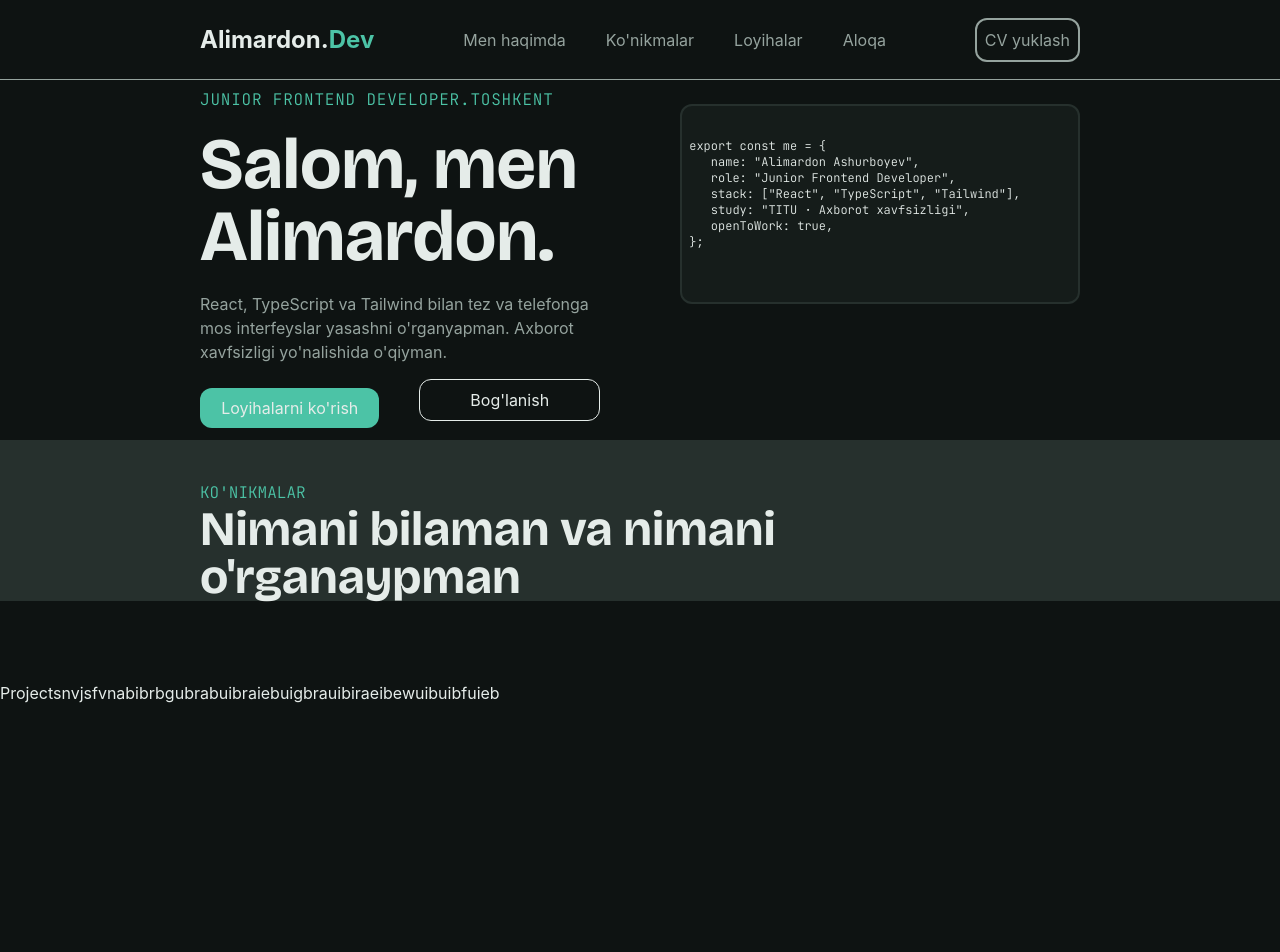
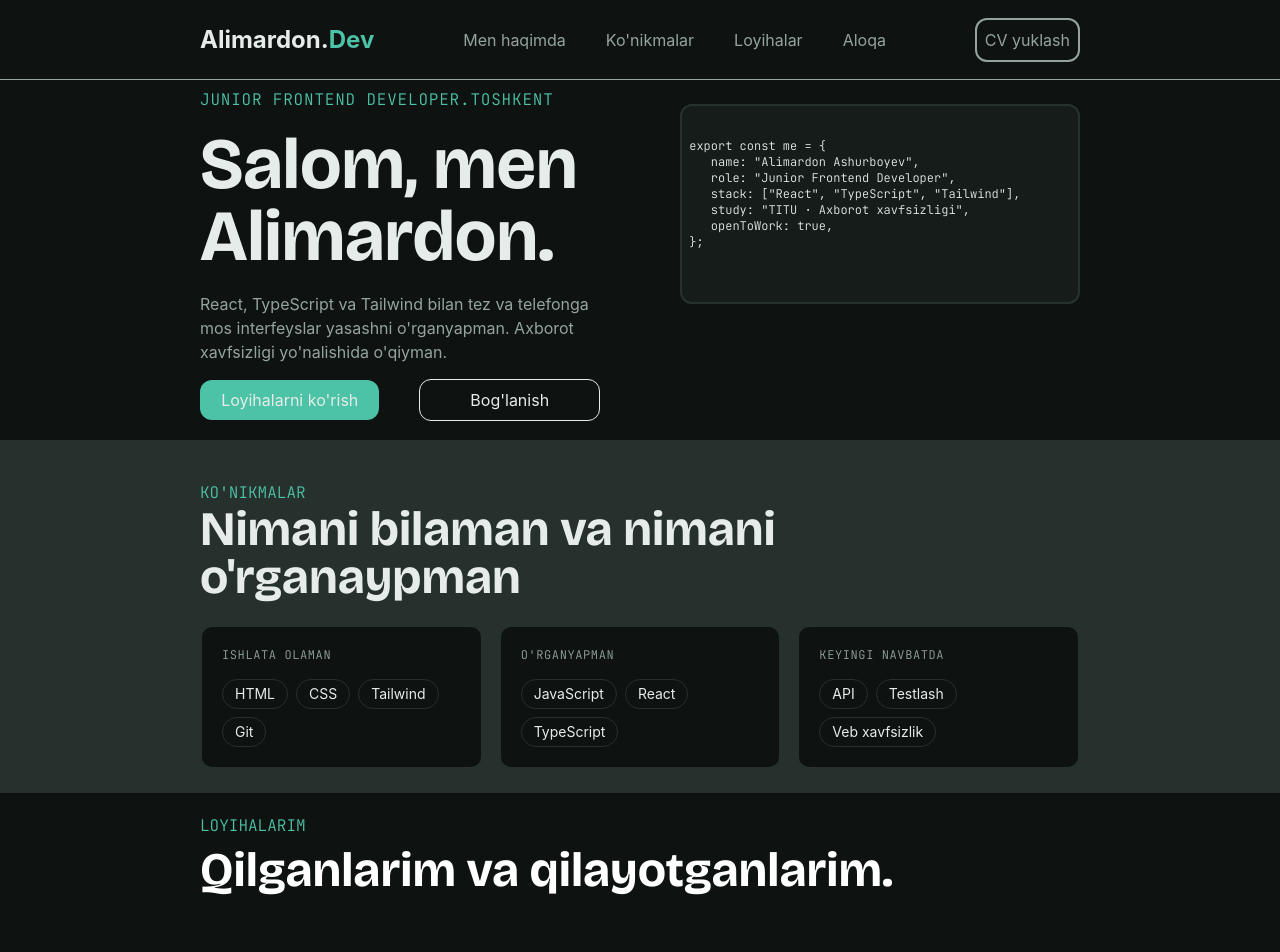
Before and after one commit to aau357/Project, a React (Vite) app: page / in a window 1280 px wide. Shown: the top 952 px of the page. Built offline with nearby package versions, Linux system fonts and the light colour scheme.

Commit message:
skillcardtsx ready

```diff
--- a/src/components/Pages/About.tsx
+++ b/src/components/Pages/About.tsx
@@ -22,7 +22,7 @@ const About = () => {
           React, TypeScript va Tailwind bilan tez va telefonga mos interfeyslar yasashni o'rganyapman. Axborot xavfsizligi yo'nalishida o'qiyman.
         </span>
         <div className="flex flex-col md:mt-4 md:items-center  md:flex md:flex-row md:h-10 md:w-auto gap-4 md:gap-10 ">
-          <a href="#projects" className="flex  bg-accent w-full p-2 rounded-xl justify-center items-center mt-4 ">
+          <a href="#projects" className="flex  bg-accent w-full p-2 rounded-xl justify-center items-center mt-2 md:mt-0 ">
             Loyihalarni ko'rish
           </a>
           <a href="#contactcard" className="flex border-1 p-2 rounded-xl w-full justify-center items-center">
--- a/src/components/Pages/Projects.tsx
+++ b/src/components/Pages/Projects.tsx
@@ -1,10 +1,35 @@
+import ProjectsCard from "../ProjectsCard"
+
 const Projects = () => {
   return (
 
 
-    <div id="projects" className="h-screen bg-bg text-logtext pt-20">
+    <div id="projects" className="flex justify-between px-4 items-center md:px-50 bg-bg h-20  border-link  ">
 
-        Projectsnvjsfvnabibrbgubrabuibraiebuigbrauibiraeibewuibuibfuieb
+      <div className="gap-4">
+        <div className=" pt-10 md:pt-10 ">
+          <span className="font-mono uppercase text-accent">
+            LOYIHALARIM
+          </span>
+        </div>
+
+
+        <span className="font-display md:text-5xl text-3xl md:flex  flex flex-col text-white pt-2 ">
+          <span className="hidden">
+            Men
+          </span>
+          <span>
+            Qilganlarim va qilayotganlarim.
+          </span>
+        </span>
+        <div className="">
+          <ProjectsCard title="" />
+        </div>
+      </div>
+<div>
+  <ProjectsCard title=""/>
+</div>
+
 
 
 
--- a/src/components/Pages/Skills.tsx
+++ b/src/components/Pages/Skills.tsx
@@ -1,26 +1,29 @@
+import SkillCard from "../SkillCard"
 
 
 const Skills = () => {
   return (
-    <div id="skills" className="bg-chegarasi text-logtext  ">
+    <div id="skills" className="bg-chegarasi md:px-50 px-4 text-logtext pb-6  ">
 
-      <div className="px-4 pt-3 md:pt-10 md:px-50">
+      <div className=" pt-3 md:pt-10 ">
         <span className="font-mono uppercase text-accent">
           KO'NIKMALAR
         </span>
       </div>
 
-      <span className="font-display md:text-5xl text-3xl md:flex  flex flex-col px-4 md:px-50">
-         <span className="hidden">
+      <span className="font-display md:text-5xl text-3xl md:flex  flex flex-col  ">
+        <span className="hidden">
           Men
-         </span>
+        </span>
         <span>
-         Nimani bilaman va nimani o'rganaypman
+          Nimani bilaman va nimani o'rganaypman
         </span>
       </span>
-
-
-
+      <div className="grid md:grid-cols-3 gap-4 mt-6">
+        <SkillCard title="Ishlata olaman" items={["HTML", "CSS", "Tailwind", "Git"]} />
+        <SkillCard title="O'rganyapman" items={["JavaScript", "React", "TypeScript"]} />
+        <SkillCard title="Keyingi navbatda" items={["API", "Testlash", "Veb xavfsizlik"]} />
+      </div>
 
 
 
--- /dev/null
+++ b/src/components/ProjectsCard.tsx
@@ -0,0 +1,11 @@
+const ProjectsCard = (props: { title: string }) => {
+    return (
+        <div className="">
+            {props.title}
+
+
+        </div>
+    )
+}
+
+export default ProjectsCard
--- /dev/null
+++ b/src/components/SkillCard.tsx
@@ -0,0 +1,25 @@
+const SkillCard = (props: { title: string; items: string[] }) => {
+  return (
+    <div className="rounded-xl border-2 border-chegarasi bg-bg p-5 flex flex-col gap-4">
+
+      <span className="font-mono text-xs uppercase tracking-wider text-link">
+        {props.title}
+      </span>
+
+      <div className="flex flex-wrap gap-2">
+
+        {props.items.map((item) => (
+
+         <span key={item} className="rounded-full border border-chegarasi px-3 py-1 text-sm">
+            {item}
+
+          </span>
+
+       ))}
+
+      </div>
+    </div>
+  )
+}
+
+export default SkillCard
```
